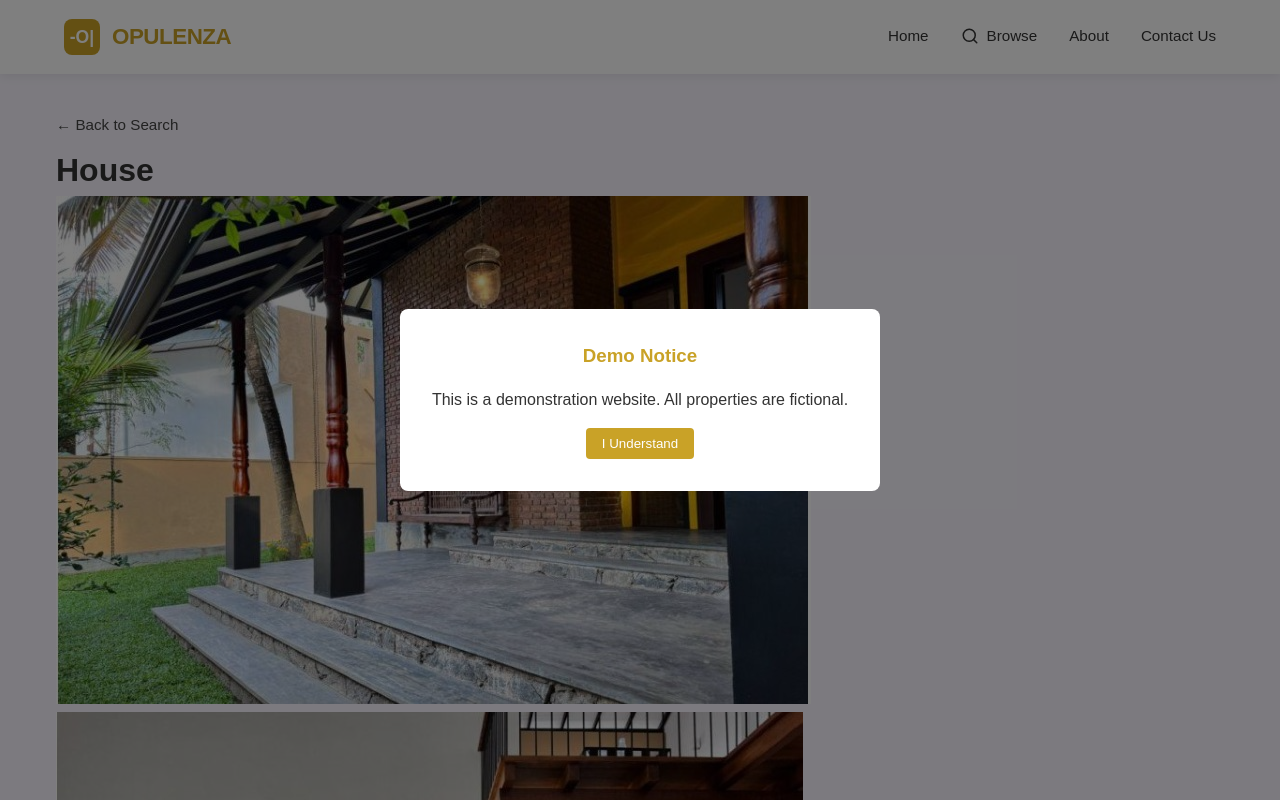
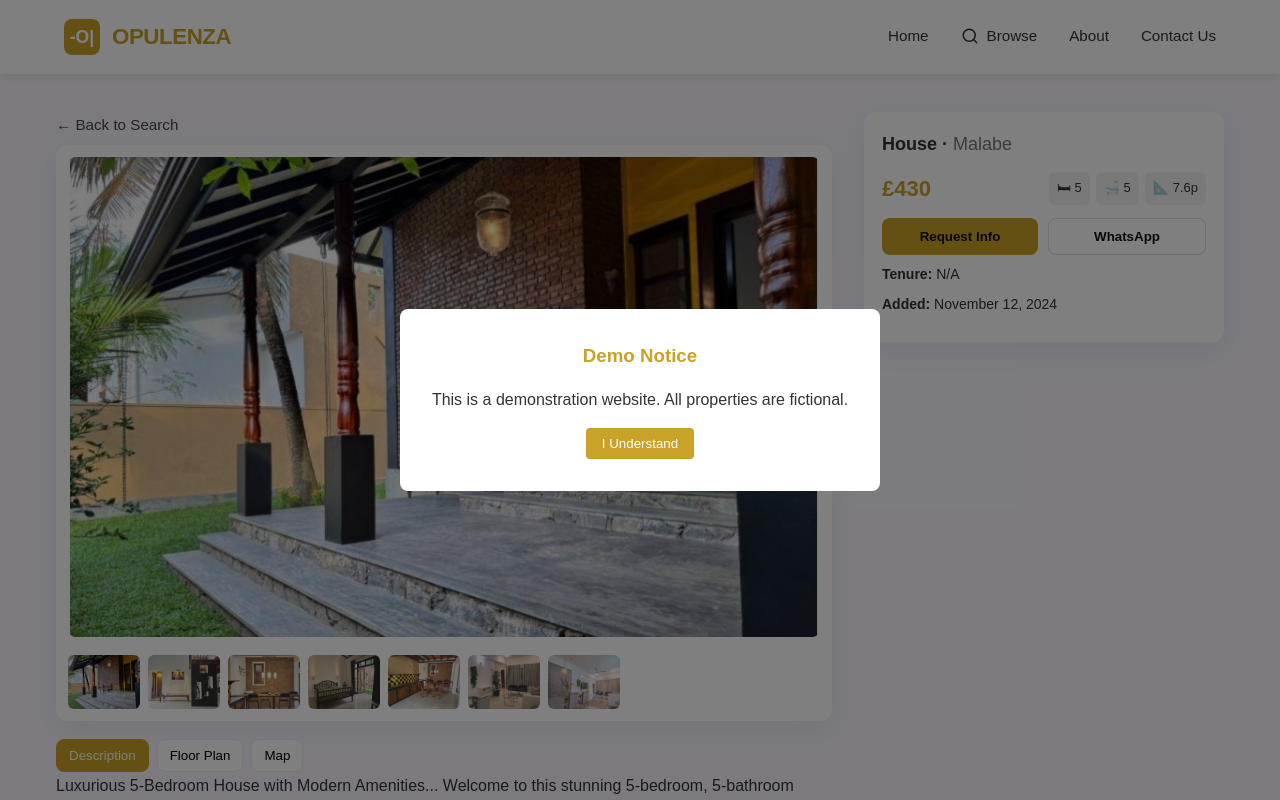
Before and after one commit to SteffaniSilva/OPULENZA, a React (Vite) app: page /property/prop1 in a window 1280 px wide. Shown: the top 800 px of the page. Built offline with nearby package versions, Linux system fonts and the light colour scheme.

Commit message:
Update PropertyDetails.jsx
Refactor PropertyDetails.jsx for better readability, structure, and maintainability.

Ensure the page displays all property details clearly and responsively.

Integrate with PropertyDetails.css for consistent styling.

```diff
--- a/src/components/PropertyDetails.jsx
+++ b/src/components/PropertyDetails.jsx
@@ -1,5 +1,5 @@
 import React, { useEffect, useState } from "react";
-import { useParams, useNavigate } from "react-router-dom";
+import { useParams, useNavigate, Link } from "react-router-dom";
 import "./PropertyDetails.css";
 
 const PropertyDetails = () => {
@@ -7,6 +7,7 @@ const PropertyDetails = () => {
   const navigate = useNavigate();
   const [property, setProperty] = useState(null);
   const [activeTab, setActiveTab] = useState("description");
+  const [activeImage, setActiveImage] = useState(0);
 
   useEffect(() => {
     fetch("/properties.json")
@@ -14,6 +15,7 @@ const PropertyDetails = () => {
       .then((data) => {
         const foundProperty = data.properties.find((prop) => prop.id === id);
         setProperty(foundProperty);
+        setActiveImage(0);
       })
       .catch((error) =>
         console.error("Error fetching property details:", error)
@@ -24,41 +26,50 @@ const PropertyDetails = () => {
     return <div className="loading">Loading property details...</div>;
   }
 
+  const images = [
+    property.img1,
+    property.img2,
+    property.img3,
+    property.img4,
+    property.img5,
+    property.img6,
+    property.img7,
+  ].filter(Boolean);
+
+  const openWhatsApp = () => {
+    const text = encodeURIComponent(`Hi, I'm interested in ${property.type} (${property.id}) at ${property.location}. Please contact me.`);
+    window.open(`https://wa.me/?text=${text}`, "_blank");
+  };
+
   return (
     <div className="property-details-container">
-      <div className="property-details">
+      <div className="property-details modern">
+        <div className="main-column">
           <button className="back-button" onClick={() => navigate("/search")}>
             &larr; Back to Search
           </button>
 
-        <h1>{property.type}</h1>
-
-        <div className="property-gallery">
-          <img src={property.img1} alt="Gallery 1" />
-          <img src={property.img2} alt="Gallery 2" />
-          <img src={property.img3} alt="Gallery 3" />
-          <img src={property.img4} alt="Gallery 4" />
-          <img src={property.img5} alt="Gallery 5" />
-          <img src={property.img6} alt="Gallery 6" />
-          <img src={property.img7} alt="Gallery 7" />
+          <div className="gallery">
+            <div className="main-image">
+              <img
+                src={images[activeImage] || property.picture}
+                alt={`Property image ${activeImage + 1}`}
+                onClick={() => window.open(images[activeImage] || property.picture, "_blank")}
+              />
             </div>
 
-        <div className="property-info">
-          <p>
-            Price: <span>Rs. {property.price.toLocaleString()} million</span>
-          </p>
-          <p>
-            Bedrooms: <span>{property.bedrooms}</span>
-          </p>
-          <p>
-            Bathrooms: <span>{property.bathrooms}</span>
-          </p>
-          <p>
-            Area: <span>{property.area} perches</span>
-          </p>
-          <p>
-            Location: <span>{property.location}</span>
-          </p>
+            <div className="thumbnails">
+              {images.map((src, idx) => (
+                <button
+                  key={idx}
+                  className={`thumb ${idx === activeImage ? "active" : ""}`}
+                  onClick={() => setActiveImage(idx)}
+                  aria-label={`Show image ${idx + 1}`}
+                >
+                  <img src={src} alt={`Thumb ${idx + 1}`} />
+                </button>
+              ))}
+            </div>
           </div>
 
           <div className="tabs">
@@ -90,11 +101,16 @@ const PropertyDetails = () => {
             )}
             {activeTab === "floorPlan" && (
               <div className="floor-plan">
+                {property.floorMap ? (
                   <img src={property.floorMap} alt="Floor Plan" />
+                ) : (
+                  <p>No floor plan available.</p>
+                )}
               </div>
             )}
             {activeTab === "map" && (
               <div className="map">
+                {property.map ? (
                   <iframe
                     src={property.map}
                     width="100%"
@@ -103,9 +119,37 @@ const PropertyDetails = () => {
                     loading="lazy"
                     title="Property Map"
                   ></iframe>
+                ) : (
+                  <p>Map is not available for this listing.</p>
+                )}
               </div>
             )}
           </div>
+        </div>
+
+        <aside className="side-panel">
+          <h2 className="property-title">{property.type} · <span className="location-line">{property.location}</span></h2>
+
+          <div className="price-row">
+            <div className="price">£{Number(property.price).toLocaleString()}</div>
+            <div className="badges">
+              <span className="badge">🛏 {property.bedrooms}</span>
+              <span className="badge">🛁 {property.bathrooms}</span>
+              <span className="badge">📐 {property.area}p</span>
+            </div>
+          </div>
+
+          <div className="actions">
+            <button className="primary" onClick={() => window.location.href = '/contact'}>Request Info</button>
+            <button className="secondary" onClick={openWhatsApp}>WhatsApp</button>
+          </div>
+
+          <div className="more-info">
+            <p><strong>Tenure:</strong> {property.tenure || 'N/A'}</p>
+            <p><strong>Added:</strong> {property.added?.month} {property.added?.day}, {property.added?.year}</p>
+          </div>
+
+        </aside>
       </div>
     </div>
   );
```
Lines whose indentation alone changed are shown as unchanged.
